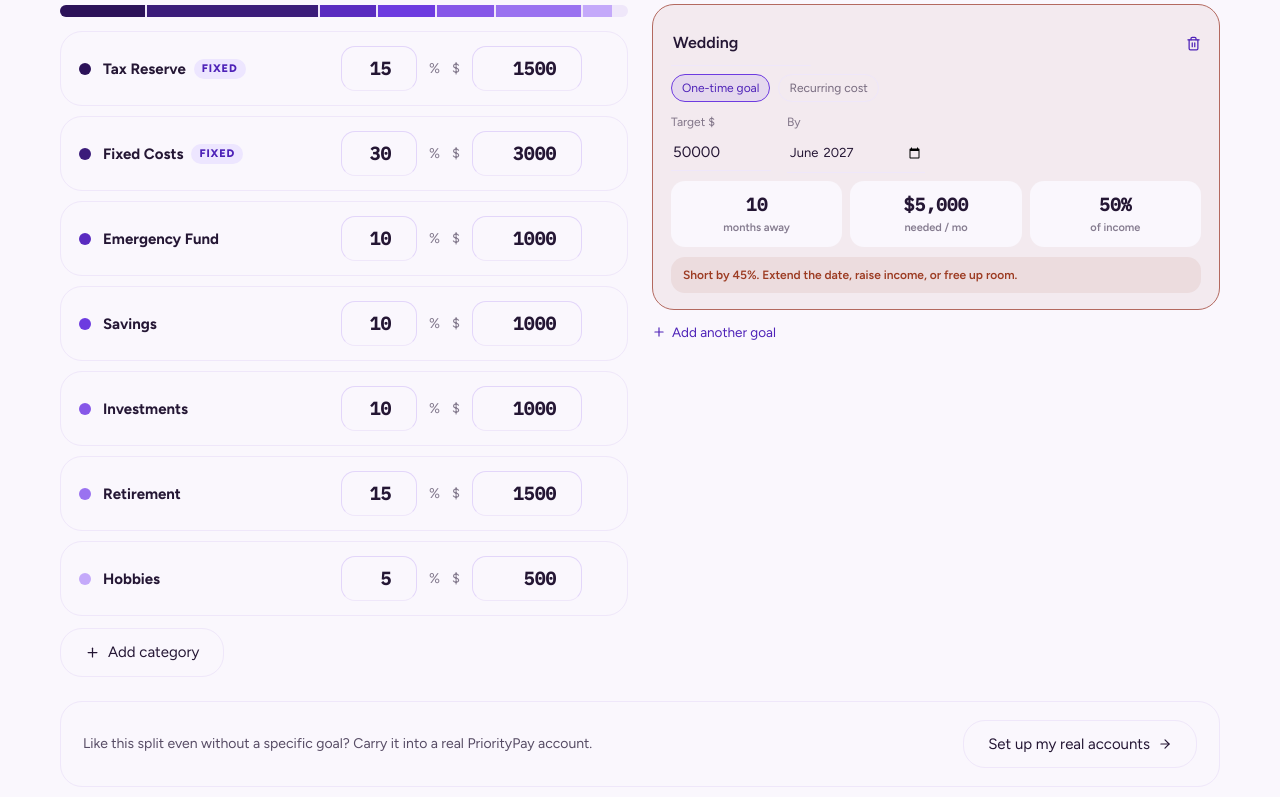
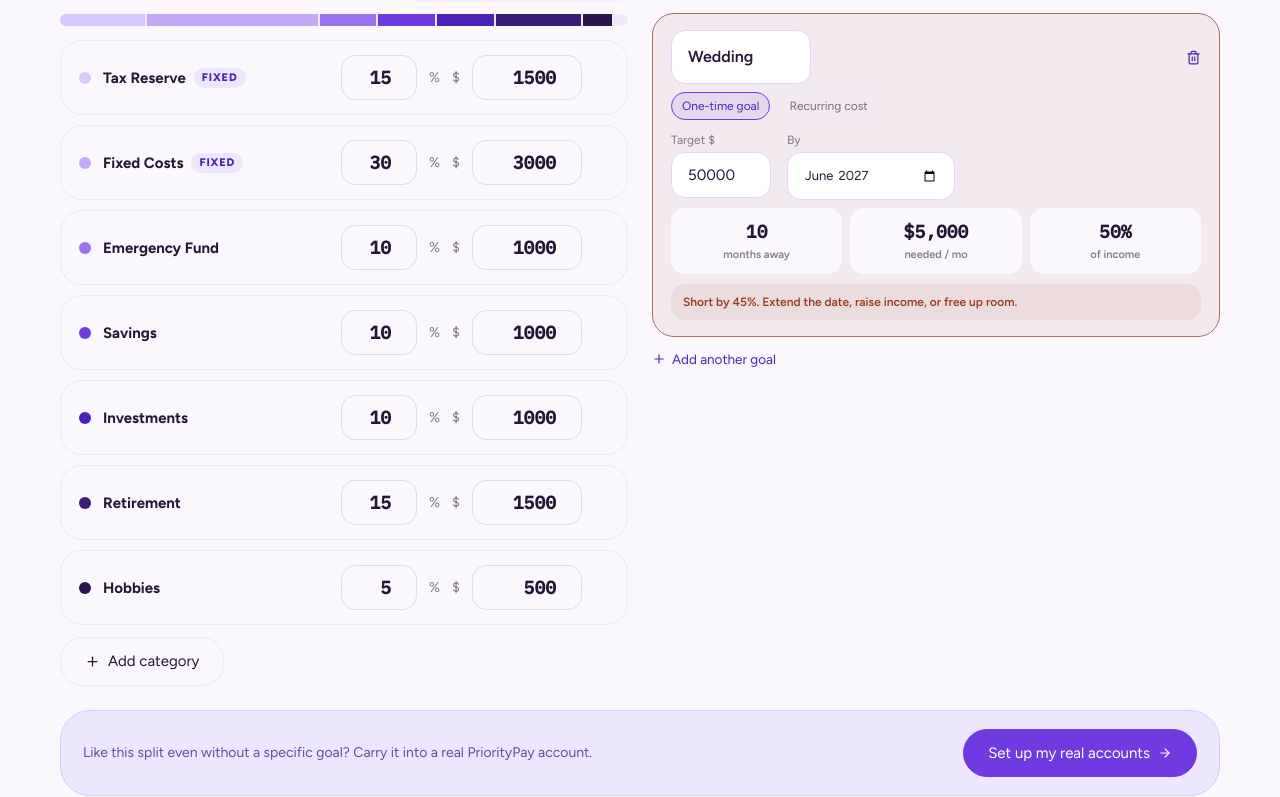
Before and after one commit to meganmahoney123/prioritypay-simple, a Next.js app: page /calculators/moneysimulator in a window 1280 px wide. Shown: the part 466-1263 px from the top of the page. Built offline with nearby package versions, Linux system fonts and the light colour scheme.

Commit message:
Update MoneySimulator.js

```diff
--- a/components/MoneySimulator.js
+++ b/components/MoneySimulator.js
@@ -3,21 +3,10 @@
 import { useMemo, useState } from "react";
 import { Plus, Trash2, ArrowRight } from "lucide-react";
 import { Card, PrimaryButton, GhostButton, currency } from "@/components/ui";
-import { ledgerInputStyle } from "@/lib/ledgerTheme";
+import { bloomInputStyle, bloomAccentCardStyle } from "@/lib/bloomTheme";
 import { CATEGORY_COLORS } from "@/lib/allocations";
 
-// Shared by both places the Money Simulator lives:
-//   - app/(app)/simulator/page.js -- the dashboard tab, seeded from a
-//     signed-in person's REAL split rules and last month's confirmed net
-//     income (see that file for the fetch/mapping)
-//   - app/calculators/moneysimulator/MoneySimulatorPublicClient.js -- the
-//     public, logged-out-friendly version under Resources, seeded from
-//     PriorityPay Simple's generic suggested categories
-// This file only knows about the math and the UI -- it has no idea which
-// context it's in. The two callbacks (onStartSavingForGoal/onSetUpReal)
-// are how each caller decides what "make this real" actually does: the
-// public version sends someone to /signup, the dashboard version sends
-// them to their real /splits.
+const BLOOM_DOT_COLORS = ["#D9C9FF", "#C4A9FA", "#9A72F0", "#6D3BE0", "#4E22B8", "#3B1C7A", "#2A1550"];
 
 export function monthsUntil(dateStr) {
   if (!dateStr) return 1;
@@ -51,10 +40,6 @@ export default function MoneySimulator({
   const remainingPct = Math.round((100 - totalPct) * 10) / 10;
 
   const updateRow = (id, patch) => setRows((prev) => prev.map((r) => (r.id === id ? { ...r, ...patch } : r)));
-  // Neither field is allowed to push the total past 100% -- a row's max
-  // is whatever's left once every OTHER row's percentage is accounted
-  // for, so raising one number never silently overdraws the rest of the
-  // split.
   const maxPctForRow = (id) => {
     const otherTotal = rows.filter((r) => r.id !== id).reduce((s, r) => s + (Number(r.pct) || 0), 0);
     return Math.max(0, Math.round((100 - otherTotal) * 100) / 100);
@@ -63,12 +48,6 @@ export default function MoneySimulator({
     const requested = Math.max(0, Number(rawValue) || 0);
     updateRow(id, { pct: Math.min(requested, maxPctForRow(id)) });
   };
-  // Dollar amount is always derived from income * pct -- pct stays the
-  // single source of truth in state (that's what actually gets saved to
-  // real split rules). Editing the dollar field just back-solves for the
-  // pct that produces it, so typing a target amount and typing a
-  // percentage land on the same number either way, and both respect the
-  // same 100%-total ceiling.
   const updateRowDollar = (id, dollarValue) => {
     const dollar = Math.max(0, Number(dollarValue) || 0);
     const requestedPct = income > 0 ? Math.round((dollar / income) * 10000) / 100 : 0;
@@ -85,11 +64,6 @@ export default function MoneySimulator({
     setGoals((prev) => [...prev, { id: `goal_${Date.now()}`, name: "New goal", type: "goal", target: 5000, date: defaultGoalDate(), monthlyAmount: 500 }]);
   const updateGoal = (id, patch) => setGoals((prev) => prev.map((g) => (g.id === id ? { ...g, ...patch } : g)));
   const removeGoal = (id) => setGoals((prev) => prev.filter((g) => g.id !== id));
-  // Switching a goal's type also renames it IF it's still sitting on a
-  // generic/example name nobody typed themselves -- otherwise the "Wedding"
-  // demo goal could get flipped to a recurring cost and stay labeled
-  // "Wedding," which reads as a mismatch. A name someone actually typed in
-  // is always left alone.
   const GENERIC_GOAL_NAMES = new Set(["New goal", "Wedding", "Mortgage"]);
   const switchGoalType = (goal, type) => {
     const patch = { type };
@@ -100,18 +74,16 @@ export default function MoneySimulator({
   const monthlyNeededFor = (goal) =>
     goal.type === "recurring" ? Number(goal.monthlyAmount || 0) : goal.target / monthsUntil(goal.date);
 
-  // "Add This Category to My Split" is purely local -- it folds the goal
-  // into "Your split" below so someone can see how it fits alongside
-  // everything else. Nothing becomes real (no write to actual split
-  // rules, no navigation) until the separate bottom CTA is used.
   const addGoalToSplit = (goal) => {
     const monthlyNeeded = monthlyNeededFor(goal);
     const pct = income > 0 ? Math.round((monthlyNeeded / income) * 1000) / 10 : 0;
-    const goalRow = { id: `custom_${Date.now()}`, label: goal.name, pct, fixed: false, color: "#b68235", custom: true };
+    const goalRow = { id: `custom_${Date.now()}`, label: goal.name, pct, fixed: false, color: "#6D3BE0", custom: true };
     setRows((prev) => [...prev, goalRow]);
   };
 
   const setUpReal = () => onSetUpReal?.(rows);
+
+  const dotColorFor = (id) => BLOOM_DOT_COLORS[Math.max(0, rows.findIndex((r) => r.id === id)) % BLOOM_DOT_COLORS.length];
 
   return (
     <div className="space-y-6">
@@ -126,7 +98,7 @@ export default function MoneySimulator({
             step={0.01}
             value={income}
             onChange={(e) => setIncome(Math.max(0, Math.round((Number(e.target.value) || 0) * 100) / 100))}
-            style={ledgerInputStyle({ width: 130, fontFamily: "var(--font-heading)", fontSize: 22, fontWeight: 600 })}
+            style={bloomInputStyle({ width: 130, fontFamily: "var(--font-heading)", fontSize: 22, fontWeight: 600 })}
           />
         </span>
         <span className="text-sm" style={{ color: "color-mix(in srgb, var(--color-text) 55%, transparent)" }}>/ month</span>
@@ -154,26 +126,22 @@ export default function MoneySimulator({
               {totalPct}% allocated &middot; {remainingPct}% unallocated
             </span>
           </div>
-          {/* Allocation bar -- a 12px segmented strip, one block per
-              category, gives an at-a-glance read the plain percentage
-              line above doesn't. Purely visual; totalPct/remainingPct
-              stay the source of truth. */}
           <div style={{ display: "flex", gap: 2, height: 12, borderRadius: 999, background: "var(--color-divider)", overflow: "hidden", marginBottom: 14 }}>
             {rows
               .filter((r) => r.pct > 0)
               .map((r) => (
-                <span key={r.id} style={{ width: `${r.pct}%`, background: r.color, minWidth: 2 }} />
+                <span key={r.id} style={{ width: `${r.pct}%`, background: dotColorFor(r.id), minWidth: 2 }} />
               ))}
           </div>
           <div className="space-y-2.5">
             {rows.map((r) => (
               <Card key={r.id} style={{ display: "flex", alignItems: "center", gap: 12, padding: "14px 18px", flexWrap: "wrap" }}>
-                <span style={{ width: 12, height: 12, borderRadius: "50%", background: r.color, flex: "none" }} />
+                <span style={{ width: 12, height: 12, borderRadius: "50%", background: dotColorFor(r.id), flex: "none" }} />
                 {r.custom ? (
                   <input
                     value={r.label}
                     onChange={(e) => updateRow(r.id, { label: e.target.value })}
-                    style={ledgerInputStyle({ flex: 1, minWidth: 0, fontSize: 15, fontWeight: 700 })}
+                    style={bloomInputStyle({ flex: 1, minWidth: 0, fontSize: 15, fontWeight: 700 })}
                   />
                 ) : (
                   <span style={{ flex: 1, minWidth: 0, fontSize: 15, fontWeight: 700, display: "flex", alignItems: "center", gap: 8 }}>
@@ -204,7 +172,7 @@ export default function MoneySimulator({
                   step={0.1}
                   value={r.pct}
                   onChange={(e) => updatePct(r.id, e.target.value)}
-                  style={ledgerInputStyle({ width: 76, textAlign: "right", fontFamily: "var(--font-mono)", fontWeight: 700, fontSize: 18, background: "var(--color-neutral-100)", border: "1px solid var(--color-neutral-300)", borderRadius: "var(--radius-sm)", padding: "8px 10px" })}
+                  style={bloomInputStyle({ width: 76, textAlign: "right", fontFamily: "var(--font-mono)", fontWeight: 700, fontSize: 18, background: "var(--color-neutral-100)", border: "1px solid var(--color-neutral-300)", borderRadius: "var(--radius-sm)", padding: "8px 10px" })}
                 />
                 <span className="text-sm" style={{ color: "color-mix(in srgb, var(--color-text) 55%, transparent)" }}>%</span>
                 <span className="text-sm" style={{ color: "color-mix(in srgb, var(--color-text) 55%, transparent)" }}>$</span>
@@ -216,7 +184,7 @@ export default function MoneySimulator({
                   step={0.01}
                   value={Math.round(((income * (r.pct || 0)) / 100) * 100) / 100}
                   onChange={(e) => updateRowDollar(r.id, e.target.value)}
-                  style={ledgerInputStyle({ width: 110, textAlign: "right", fontFamily: "var(--font-mono)", fontWeight: 700, fontSize: 18, background: "var(--color-neutral-100)", border: "1px solid var(--color-neutral-300)", borderRadius: "var(--radius-sm)", padding: "8px 10px" })}
+                  style={bloomInputStyle({ width: 110, textAlign: "right", fontFamily: "var(--font-mono)", fontWeight: 700, fontSize: 18, background: "var(--color-neutral-100)", border: "1px solid var(--color-neutral-300)", borderRadius: "var(--radius-sm)", padding: "8px 10px" })}
                 />
                 {r.custom ? (
                   <button onClick={() => removeRow(r.id)} aria-label="Remove category" style={{ background: "transparent", border: 0, color: "var(--color-accent-700)", cursor: "pointer" }}>
@@ -254,7 +222,7 @@ export default function MoneySimulator({
                     <input
                       value={g.name}
                       onChange={(e) => updateGoal(g.id, { name: e.target.value })}
-                      style={ledgerInputStyle({ fontFamily: "var(--font-heading)", fontSize: 16, fontWeight: 600, maxWidth: 140 })}
+                      style={bloomInputStyle({ fontFamily: "var(--font-heading)", fontSize: 16, fontWeight: 600, maxWidth: 140 })}
                     />
                     <button onClick={() => removeGoal(g.id)} aria-label="Remove goal" style={{ background: "transparent", border: 0, color: "var(--color-accent-700)", cursor: "pointer" }}>
                       <Trash2 size={15} />
@@ -305,7 +273,7 @@ export default function MoneySimulator({
                           step={50}
                           value={g.monthlyAmount ?? 0}
                           onChange={(e) => updateGoal(g.id, { monthlyAmount: Math.max(0, Number(e.target.value) || 0) })}
-                          style={ledgerInputStyle({ width: 110, fontFamily: "var(--font-heading)", fontSize: 15 })}
+                          style={bloomInputStyle({ width: 110, fontFamily: "var(--font-heading)", fontSize: 15 })}
                         />
                       </label>
                     </div>
@@ -320,7 +288,7 @@ export default function MoneySimulator({
                           step={100}
                           value={g.target}
                           onChange={(e) => updateGoal(g.id, { target: Math.max(0, Number(e.target.value) || 0) })}
-                          style={ledgerInputStyle({ width: 100, fontFamily: "var(--font-heading)", fontSize: 15 })}
+                          style={bloomInputStyle({ width: 100, fontFamily: "var(--font-heading)", fontSize: 15 })}
                         />
                       </label>
                       <label className="text-xs flex flex-col gap-1" style={{ color: "color-mix(in srgb, var(--color-text) 55%, transparent)" }}>
@@ -329,15 +297,12 @@ export default function MoneySimulator({
                           type="month"
                           value={g.date}
                           onChange={(e) => updateGoal(g.id, { date: e.target.value })}
-                          style={ledgerInputStyle({ fontSize: 13 })}
+                          style={bloomInputStyle({ fontSize: 13 })}
                         />
                       </label>
                     </div>
                   )}
 
-                  {/* Stats strip -- 3-up grid of tiles instead of a plain
-                      bullet list, so the key numbers (timing, monthly
-                      need, % of income) read at a glance. */}
                   <div style={{ display: "grid", gridTemplateColumns: "repeat(3, 1fr)", gap: 8, margin: "0 0 10px" }}>
                     <div style={{ background: "var(--color-neutral-100)", borderRadius: "var(--radius-sm)", padding: "10px 8px", textAlign: "center" }}>
                       <div style={{ fontFamily: "var(--font-mono)", fontSize: 18, fontWeight: 800 }}>{isRecurring ? "—" : months}</div>
@@ -393,13 +358,13 @@ export default function MoneySimulator({
         </div>
       </div>
 
-      <Card style={{ display: "flex", alignItems: "center", justifyContent: "space-between", gap: 16, flexWrap: "wrap", padding: "18px 22px" }}>
-        <p className="text-sm m-0" style={{ color: "color-mix(in srgb, var(--color-text) 76%, transparent)" }}>
+      <Card style={bloomAccentCardStyle({ display: "flex", alignItems: "center", justifyContent: "space-between", gap: 16, flexWrap: "wrap", padding: "18px 22px" })}>
+        <p className="text-sm m-0" style={{ color: "color-mix(in srgb, var(--color-accent-800) 76%, transparent)" }}>
           {secondaryCtaHelp}
         </p>
-        <GhostButton onClick={setUpReal}>
+        <PrimaryButton onClick={setUpReal} style={{ borderRadius: "var(--radius-pill)" }}>
           {secondaryCtaLabel} <ArrowRight size={14} />
-        </GhostButton>
+        </PrimaryButton>
       </Card>
     </div>
   );
```
